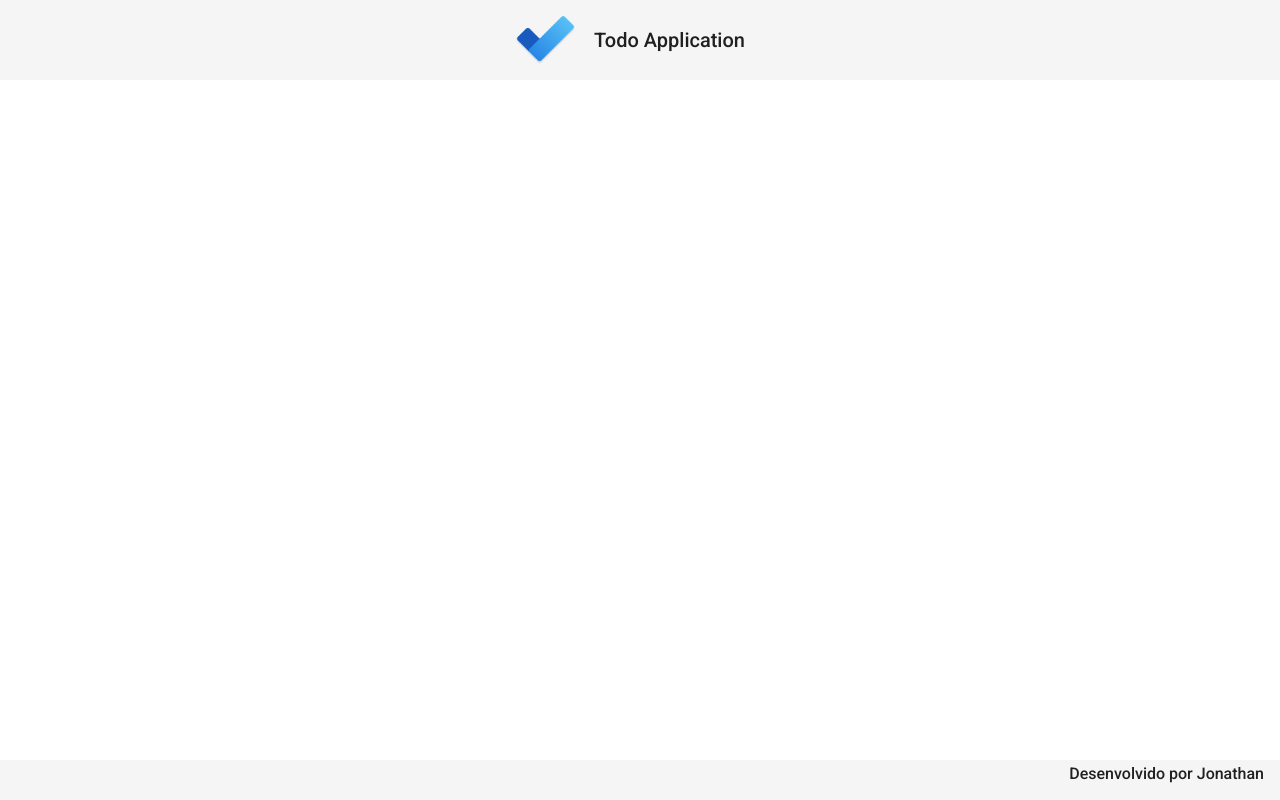
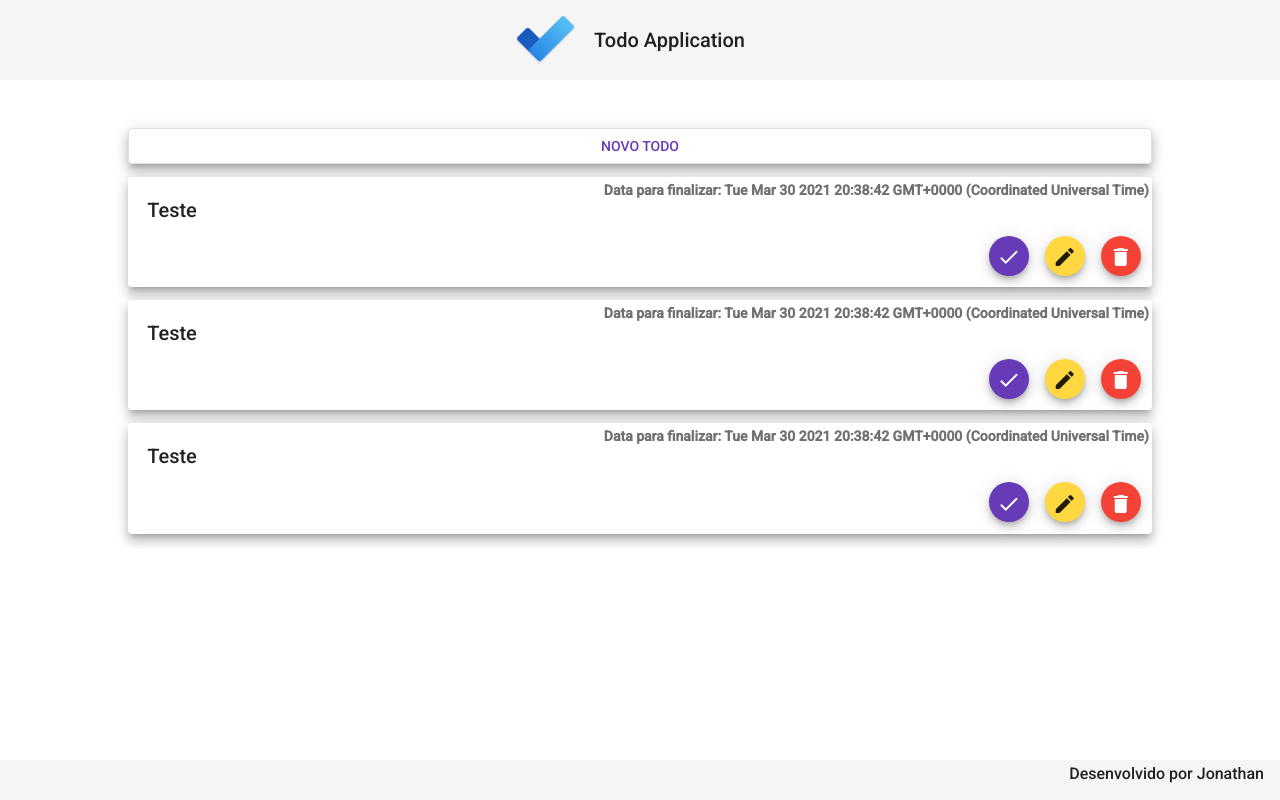
Before and after one commit to JonathanAllisson/Angular-Java, an Angular app in the folder frontend/: page / in a window 1280 px wide. Built offline with nearby package versions, Linux system fonts and the light colour scheme.

Commit message:
add read-all

```diff
--- a/frontend/src/app/app.component.html
+++ b/frontend/src/app/app.component.html
@@ -1,2 +1,3 @@
 <app-header></app-header>
+<app-read-all></app-read-all>
 <app-footer></app-footer>
--- /dev/null
+++ b/frontend/src/app/components/read-all/read-all.component.css
@@ -0,0 +1,34 @@
+.container {
+    width: 80%;
+    margin: auto;
+}
+
+.content {
+    width: 100%;
+
+}
+
+.novo-todo {
+    width: 100%;
+    margin-top: 3rem;
+}
+
+mat-card {
+    margin-top: .8rem;
+    padding: .2rem;
+}
+
+p {
+    text-align: end;
+    font-weight: 600;
+    color: rgb(114, 111, 111);
+    margin-bottom: 0;
+}
+
+.actions {
+    text-align: end;
+}
+
+.actions button {
+    margin: .5rem;
+}
--- /dev/null
+++ b/frontend/src/app/components/read-all/read-all.component.html
@@ -0,0 +1,23 @@
+<div class="container">
+    <button class="novo-todo mat-elevation-z8" mat-stroked-button color="primary">NOVO TODO</button>
+    <div class="content" *ngFor="let item of list" >
+        <mat-card class="mat-elevation-z8">
+            <p>Data para finalizar: {{ item.dateToFinish }} </p>
+            <mat-card-header>
+              <mat-card-title>{{ item.title }}</mat-card-title>
+              <mat-card-subtitle>{{ item.description }}</mat-card-subtitle>
+            </mat-card-header>
+            <div class="actions">
+                <button mat-mini-fab color="primary">
+                    <mat-icon>done</mat-icon>
+                </button>
+                <button mat-mini-fab color="accent">
+                    <mat-icon>edit</mat-icon>
+                </button>
+                <button mat-mini-fab color="warn">
+                    <mat-icon>delete</mat-icon>
+                </button>
+            </div>
+          </mat-card>
+    </div>
+</div>
--- /dev/null
+++ b/frontend/src/app/components/read-all/read-all.component.ts
@@ -0,0 +1,34 @@
+import { Component, OnInit } from '@angular/core';
+import { Todo } from 'src/app/models/todo';
+
+@Component({
+  selector: 'app-read-all',
+  templateUrl: './read-all.component.html',
+  styleUrls: ['./read-all.component.css']
+})
+export class ReadAllComponent implements OnInit {
+
+  list: Todo[] = [
+    {
+      title: "Teste",
+      dateToFinish: new Date,
+      finish: false
+    },
+    {
+      title: "Teste",
+      dateToFinish: new Date,
+      finish: false
+    },
+    {
+      title: "Teste",
+      dateToFinish: new Date,
+      finish: false
+    }
+  ]
+
+  constructor() { }
+
+  ngOnInit(): void {
+  }
+
+}
--- /dev/null
+++ b/frontend/src/app/models/todo.ts
@@ -0,0 +1,7 @@
+export interface Todo {
+    id?: String,
+    title: String,
+    description?: String,
+    dateToFinish: Date,
+    finish: Boolean
+}
```
Also changed, not shown: frontend/src/app/app.module.ts (+19 -11 lines).
